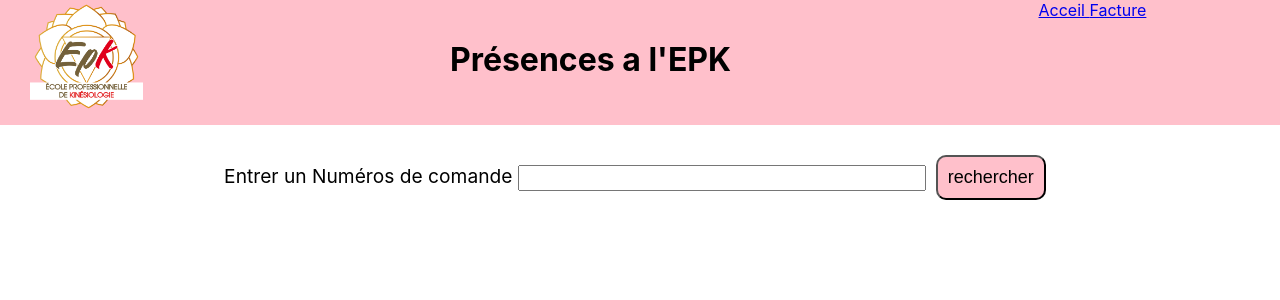
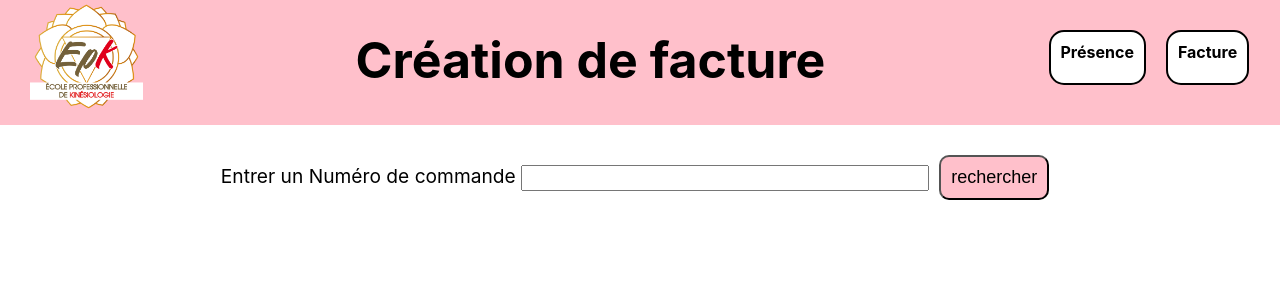
Before and after one commit to Pcauderlier/epk-data, a React (Create React App) app: page /invoice in a window 1280 px wide. Shown: the top 300 px of the page. Built offline with nearby package versions, Linux system fonts and the light colour scheme.

Commit message:
Graphic update

```diff
--- a/package.json
+++ b/package.json
@@ -13,6 +13,7 @@
     "react-router": "^6.16.0",
     "react-router-dom": "6.10.0",
     "react-scripts": "5.0.1",
+    "styled-components": "^6.0.8",
     "web-vitals": "^2.1.4"
   },
   "scripts": {
--- a/src/component/App.js
+++ b/src/component/App.js
@@ -34,7 +34,7 @@ function App() {
 
   return (
     <div id="page ">
-      <SearchBar/>
+      <SearchBar titre={"Présence à l'EPK"}/>
       <div id="boiteCours">
         {
           sortedData.map((eleve) =>
--- a/src/component/CreateInvoice.js
+++ b/src/component/CreateInvoice.js
@@ -86,15 +86,16 @@ export default function CreateInvoice({commande}){
                 </View>
                 <View style={style.p2}>
                     <Text style={{textDecoration : 'underline', fontSize : 14}}>Facture n°EPK 23-{commande.order_number}</Text>
-                    <Text>Date : {commande.order_date}</Text>
+                    <Text>Date : {commande.order_date.split(' ')[0]}</Text>
                 </View>
                 <View style={style.p3}>
                     <Text style={{textDecoration : 'underline', fontSize : 14}}>Client :</Text>
                     <Text>{commande.sociaty}</Text>
+                    <Text>{commande.TVA}</Text>
                     <Text>{commande.billing_name}</Text>
                     <Text>{commande.sociaty_adress}</Text>
-                    <Text>{commande.sociaty_city}</Text>
-                    <Text>{commande.TVA}</Text>
+                    <Text>{commande.sociaty_city.replace(',','')}</Text>
+
                 </View>
                 <View style={style.tableau}>
                     <View style={[style.ligne, {height : 100}]}>
--- a/src/component/Invoice.js
+++ b/src/component/Invoice.js
@@ -4,6 +4,7 @@ import { useRef, useState } from "react"
 import React from "react"
 import CreateInvoice from "./CreateInvoice"
 import '../style/Invoice.css'
+
 
 export default function Invoice(){
     let [search, updateSearch] = useState('')
@@ -54,10 +55,10 @@ export default function Invoice(){
 
     return (
         <div>
-            <SearchBar/>
+            <SearchBar titre={'Création de facture'}/>
             <div id="invoicePage">
                 <div id="searchBox">
-                    <label>Entrer un Numéros de comande  </label>
+                    <label>Entrer un Numéro de commande  </label>
                     <input type='number' onChange={(e) => updateSearch(e.target.value)}></input>
                     <button className="button" onClick={()=>{searchCom()}}>rechercher</button>
                 </div>
@@ -66,7 +67,7 @@ export default function Invoice(){
                     <div></div>
                     :
                     (typeof(com) === 'boolean' ?
-                    <div>Numéros de comande invalide ou introuvable</div>
+                    <div id="erreurMessage">Numéros de comande invalide ou introuvable</div>
                     :
                     <div id="data">
                         <div id="formBox">
--- a/src/component/SearchBar.js
+++ b/src/component/SearchBar.js
@@ -1,15 +1,35 @@
 import "../style/SearchBar.css"
 import logo from "../img/LOGO_EPK.png"
 import { Link } from 'react-router-dom';
+import styled from "styled-components";
 
-export default function SearchBar(){
+export default function SearchBar({titre}){
+    const StyledLink = styled(Link)`
+        border : 2px solid black;
+        color : black;
+        text-align: center;
+        text-decoration: none;
+        margin: 10px;
+        margin-top : 30px;
+        padding: 10px;
+        height: 25%;
+        background-color: white;
+        font-weight : bolder;
+        border-radius : 15px;
+        &:hover {
+            box-shadow : 2px 2px black
+        }
+        &:active {
+            background-color : pink;
+        }
+    `
     return (
         <div className="topBorder" >
             <img src={logo} alt="Logo EPK" id="logoEPK"/>
-            <h1>Présences a l'EPK</h1>
+            <h1>{titre}</h1>
             <nav>
-                <Link to="/"> Acceil </Link>
-                <Link to='/invoice'> Facture </Link>
+                <StyledLink to='/'> Présence </StyledLink>
+                <StyledLink to='/invoice'> Facture </StyledLink>
             </nav>
         </div>
     )
--- a/src/style/Invoice.css
+++ b/src/style/Invoice.css
@@ -45,7 +45,18 @@ input {
     background-color: pink ;
 
 }
+button.button:hover{
+    box-shadow: 2px 2px black;
+}
+button.button:active{
+    color : white
+}
 
-.buton:active{
-    color: white;
+#erreurMessage {
+    margin: 20px;
+    font-size: 25px;
+    color : red;
+    text-decoration: underline;
+    font-weight: bolder;
+    text-align: center;
 }
--- a/src/style/SearchBar.css
+++ b/src/style/SearchBar.css
@@ -14,13 +14,12 @@
 h1{
     width : 70%;
     margin : 0;
+    font-size: 50px;
     text-align: center;
-    margin-top: 40px;
+    margin-top: 30px;
+
 }
-#search{
-    background-color: green;
-    width: 20%;
-    height: 70%;
-    margin: auto;
-    margin-right: 20px;
+
+nav {
+    display: flex;
 }
```
Also changed, not shown: 1 other file (tests, documents, lock files or other folders).
